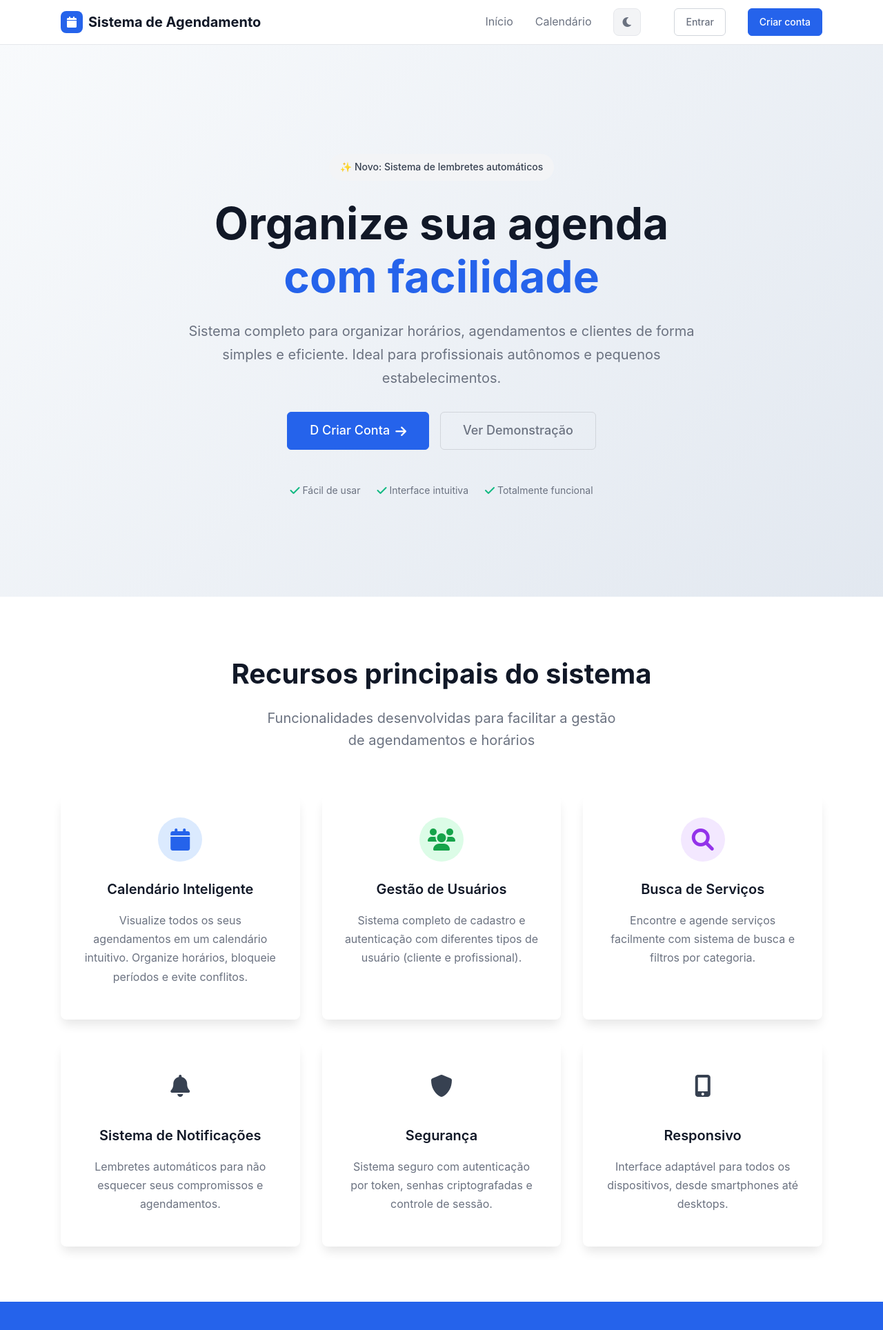
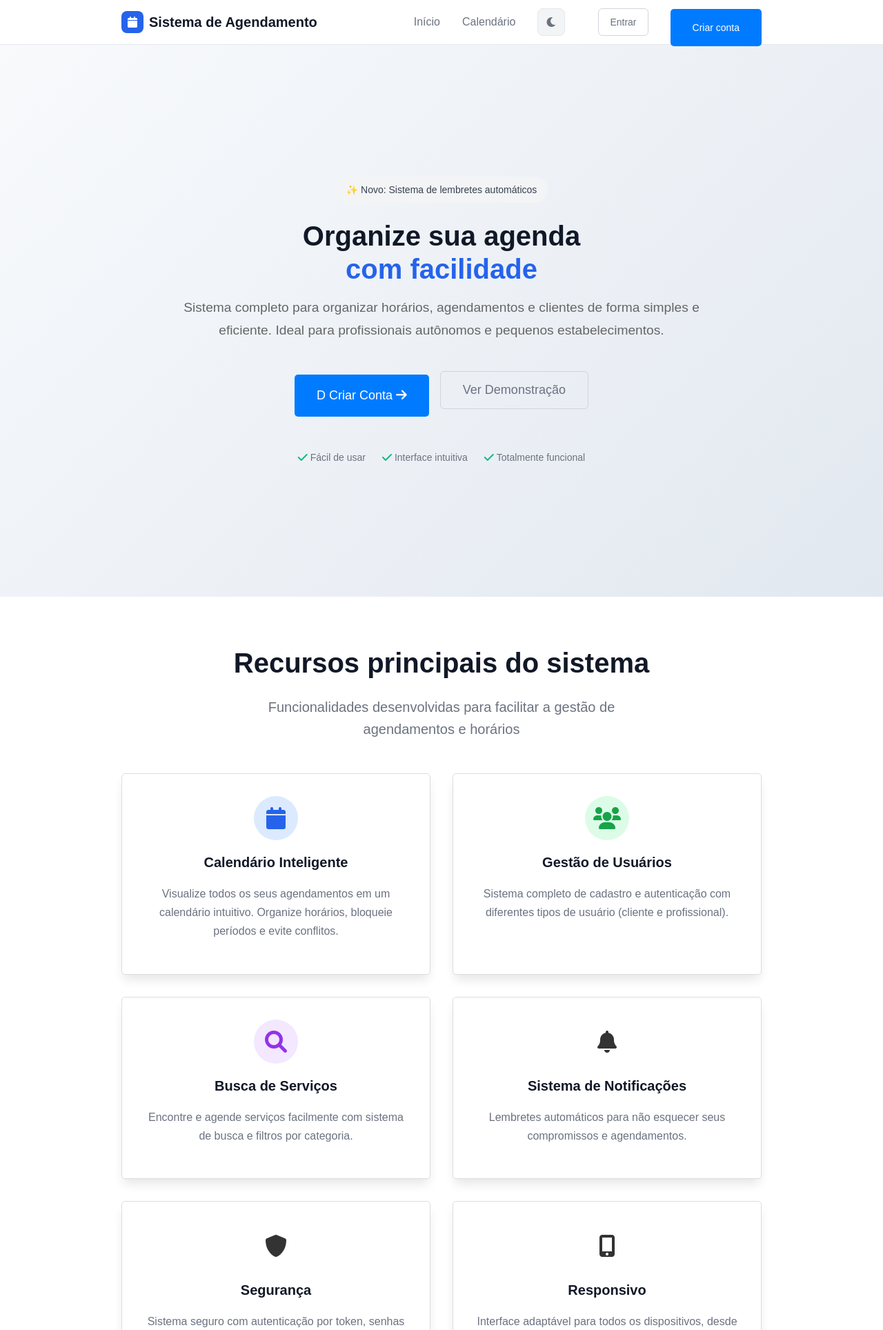
Before and after one commit to Joaov-Silva/MeCalendar, a PHP site: page / in a window 1280 px wide. Shown: the top 1928 px of the page at 69% size. Run offline with PHP 8.4, Linux system fonts and the light colour scheme.

Commit message:
Style update

```diff
--- a/index.php
+++ b/index.php
@@ -181,3 +181,8 @@ require_once 'config.php';
     <script src="dark-mode.js"></script>
 </body>
 </html>
+
+<style>
+/* General improvements */
+
+</style>
--- a/styles.css
+++ b/styles.css
@@ -903,3 +903,91 @@ body.dark-mode .btn-primary:hover {
     background-color: #2563eb !important;
     border-color: #2563eb !important;
 }
+
+body {
+    font-family: 'Arial', sans-serif; /* Choose a suitable font */
+    line-height: 1.6;
+    color: #333; /* Default text color */
+}
+
+.container {
+    width: 80%;
+    margin: 0 auto;
+}
+
+/* Hero Section */
+.hero {
+    background-color: #f8f9fa; /* Light background color */
+    padding: 5rem 0;
+    text-align: center;
+}
+
+.hero-title {
+    font-size: 2.5rem;
+    margin-bottom: 1rem;
+}
+
+.hero-description {
+    font-size: 1.2rem;
+    color: #666;
+}
+
+.btn-primary {
+    background-color: #007bff;
+    color: #fff;
+    padding: 1rem 2rem;
+    border: none;
+    border-radius: 5px;
+    text-decoration: none;
+    display: inline-block;
+    margin-top: 1rem;
+}
+
+.btn-primary:hover {
+    background-color: #0056b3;
+}
+
+/* Features Section */
+.features {
+    padding: 4rem 0;
+}
+
+.section-header {
+    text-align: center;
+    margin-bottom: 3rem;
+}
+
+.features-grid {
+    display: grid;
+    grid-template-columns: repeat(auto-fit, minmax(300px, 1fr));
+    gap: 2rem;
+}
+
+.feature-card {
+    padding: 2rem;
+    border: 1px solid #ddd;
+    border-radius: 5px;
+}
+
+.feature-icon {
+    font-size: 2rem;
+    margin-bottom: 1rem;
+}
+
+/* CTA Section */
+.cta {
+    background-color: #e9ecef;
+    padding: 3rem 0;
+    text-align: center;
+}
+
+/* Dark Mode (example - adjust as needed) */
+body.dark-mode {
+    background-color: #333;
+    color: #fff;
+}
+
+body.dark-mode .hero {
+    background-color: #444;
+    color: #fff;
+}
```
